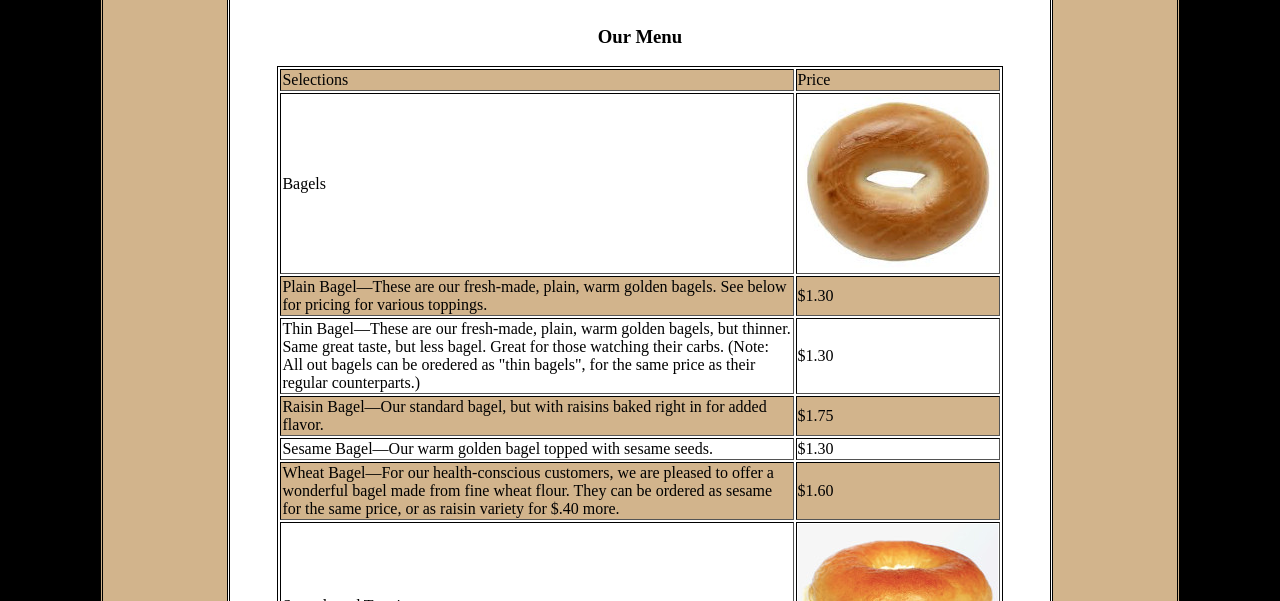
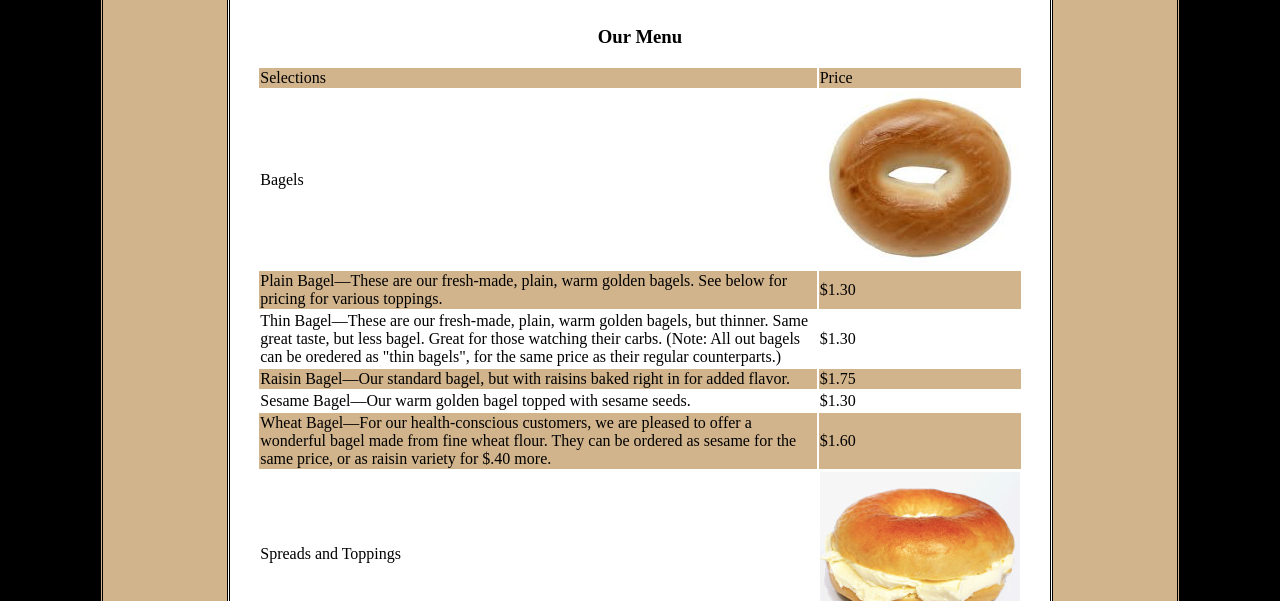
Before and after one commit to chenley/RestaurantSite, a plain HTML site: page christopher-henley-website-project/christopher-henley-website-project/menu.html in a window 1280 px wide. Shown: the part 199-800 px from the top of the page. Drawn offline with Linux system fonts and the light colour scheme.

Commit message:
Commit5
Changed table appearance.

```diff
--- a/christopher-henley-website-project/christopher-henley-website-project/style.css
+++ b/christopher-henley-website-project/christopher-henley-website-project/style.css
@@ -95,9 +95,13 @@ p {
 }
 
 table {
-    width: 90%;
+    width: 95%;
     margin: auto;
-    border: 1px solid #000000;
+    border: none;
+}
+
+td {
+	border: none;
 }
 
 tr:nth-of-type(odd) {
```
